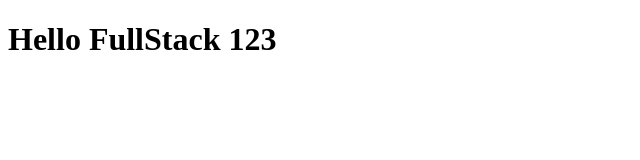
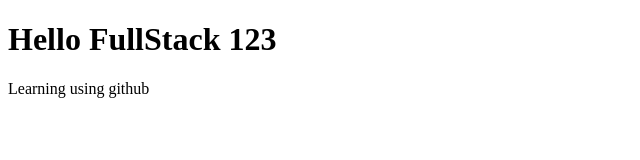
Before and after one commit to ayaatadel/full123, a plain HTML site: page index.html in a window 1280 px wide. Shown: the whole page, without its empty margins (0-640 px from the left). Drawn offline with Linux system fonts and the light colour scheme.

Commit message:
add paragraph

```diff
--- a/index.html
+++ b/index.html
@@ -7,6 +7,7 @@
 </head>
 <body>
     <h1>Hello FullStack 123</h1>
+    <p>Learning using github</p>
     <script src="script.js"></script>
 </body>
 </html>
```
